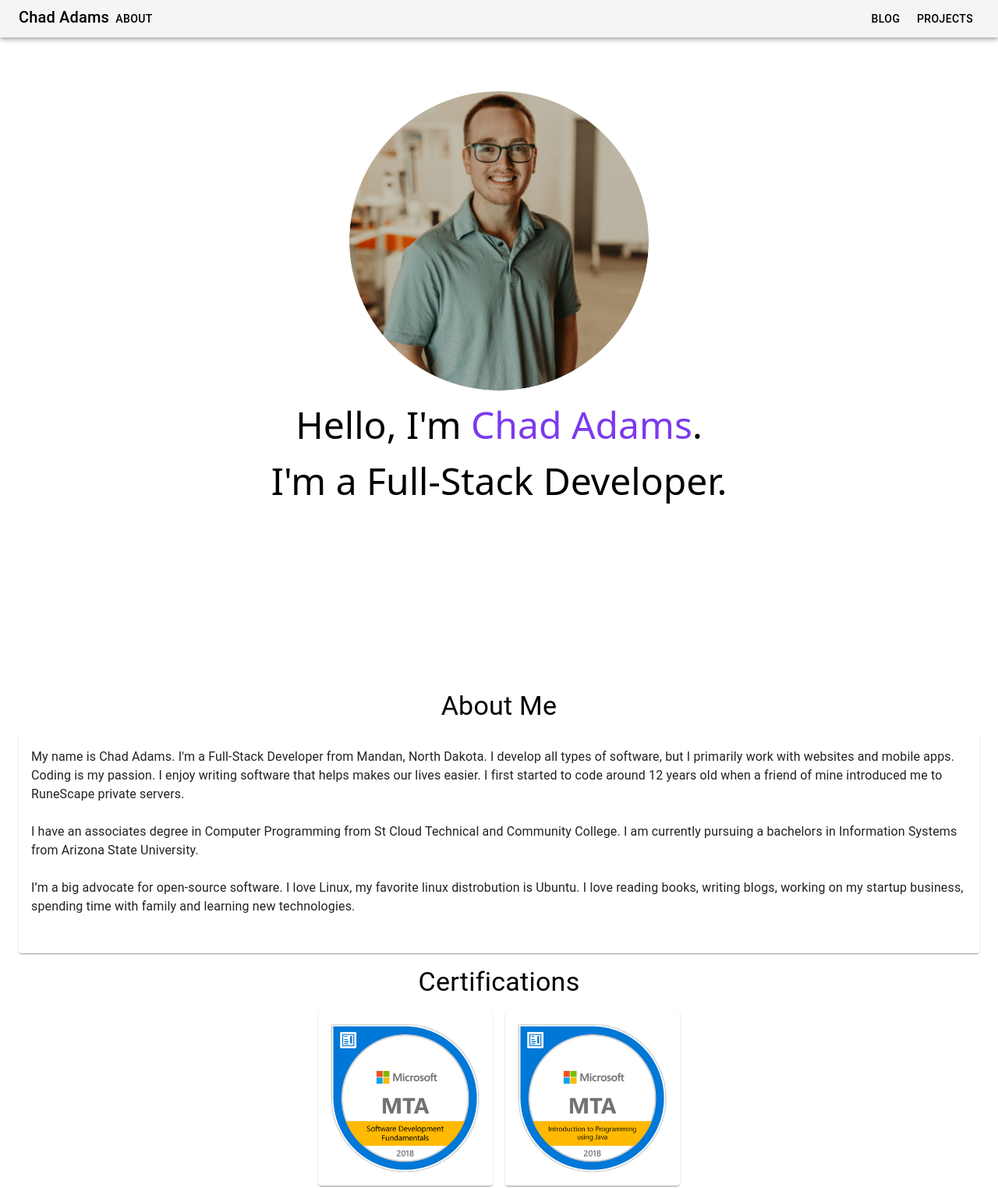
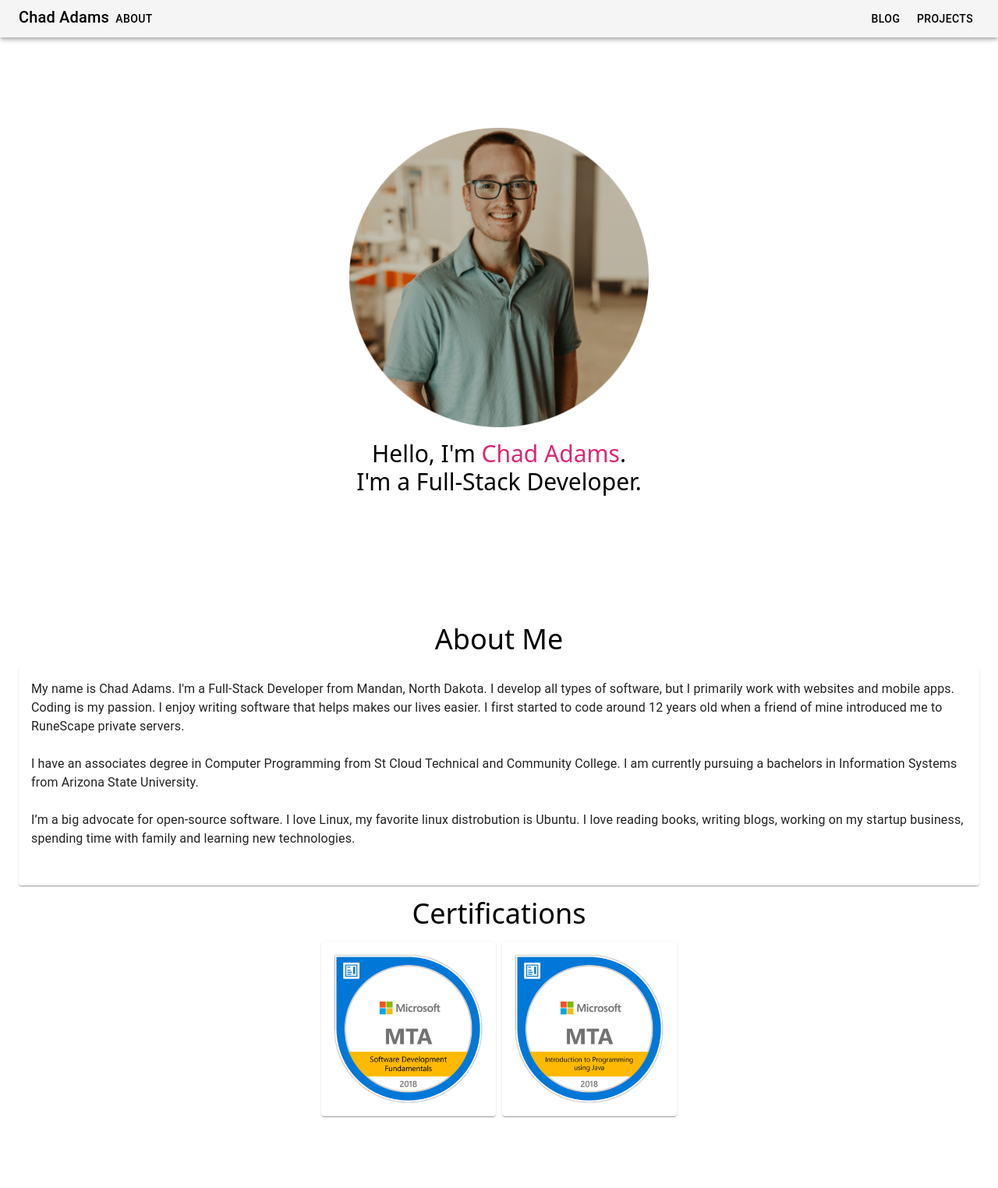
Before and after one commit to chadalen/personal-website, a Gatsby site: page / in a window 1280 px wide. Shown: the whole page at 78% size. Built offline with nearby package versions, Linux system fonts and the light colour scheme; Gatsby itself is replaced by a stand-in of ours.

Commit message:
Use tailwind classes on homepage

```diff
--- a/src/pages/index.js
+++ b/src/pages/index.js
@@ -1,86 +1,41 @@
-import React from "react";
-import Layout from "../components/layout";
-import { makeStyles, useTheme } from "@material-ui/core/styles";
-import Card from "@material-ui/core/Card";
-import { Typography, CardContent, CardActionArea } from "@material-ui/core";
-import { graphql } from "gatsby";
-
-const styles = makeStyles((theme) => ({
-  wrapper: {
-    height: "75vh",
-    display: "flex",
-    justifyContent: "center",
-    alignItems: "center",
-    flexDirection: "column",
-  },
-  text: {
-    [theme.breakpoints.up("md")]: {
-      fontSize: "48px",
-    },
-    [theme.breakpoints.down("sm")]: {
-      fontSize: "28px",
-    },
-    [theme.breakpoints.down("xs")]: {
-      fontSize: "20px",
-    },
-    whiteSpace: "pre",
-  },
-  highlight: {
-    color: "#E31B6D",
-  },
-  avatar: {
-    marginBottom: theme.spacing(1),
-    maxWidth: "384px",
-    borderRadius: "50%",
-  },
-  page: {
-    width: "100%",
-    height: "100%",
-  },
-  root: {
-    width: "100%",
-    height: "100vh",
-  },
-  textAlignCenter: {
-    textAlign: "center",
-  },
-  badge: {
-    maxWidth: "192px",
-    maxHeight: "192px",
-  },
-}));
+import React from 'react';
+import Layout from '../components/layout';
+import Card from '@material-ui/core/Card';
+import { Typography, CardContent, CardActionArea } from '@material-ui/core';
+import { graphql } from 'gatsby';
 
 function Intro(props) {
-  const { classes, data } = props;
+  const { data } = props;
   return (
-    <section id="intro" className={classes.page} style={{ paddingTop: "85px" }}>
-      <div className={classes.wrapper}>
+    <section
+      id="intro"
+      className="w-full h-screen flex justify-center items-center"
+    >
+      <div className="flex justify-center items-center flex-col">
         <img
           src={data.avatar.childImageSharp.resize.src}
           alt="Avatar"
-          className={classes.avatar}
+          className="mb-4"
+          style={{ maxWidth: '384px' }}
         />
-        <div className={classes.text}>
-          Hello, I'm <span className='text-purple-600'>Chad Adams</span>.
+        <div className="whitespace-pre text-3xl">
+          Hello, I'm <span className="text-pink-600">Chad Adams</span>.
         </div>
-        <div className={classes.text}>I'm a Full-Stack Developer.</div>
+        <div className="whitespace-pre text-3xl">
+          I'm a Full-Stack Developer.
+        </div>
       </div>
     </section>
   );
 }
 
 function AboutMe(props) {
-  const { classes, data } = props;
-  const theme = useTheme();
+  const { data } = props;
   return (
-    <section id="about" className={classes.page} style={{ paddingTop: "85px" }}>
-      <div style={{ marginBottom: theme.spacing(2) }}>
-        <Typography variant="h4" className={classes.textAlignCenter}>
-          About Me
-        </Typography>
-      </div>
+    <section id="about" className="w-full h-screen">
+      <h1 className="text-4xl text-center mb-4">About Me</h1>
 
-      <Card>
+      <Card className="mb-4">
         <CardContent>
           <Typography>
             My name is Chad Adams. I'm a Full-Stack Developer from Mandan, North
@@ -108,60 +63,38 @@ function AboutMe(props) {
           <br />
         </CardContent>
       </Card>
-
-      <div style={{ marginTop: theme.spacing(2) }}>
-        <Certifications data={data} classes={classes} />
-      </div>
+      <Certifications data={data} />
     </section>
   );
 }
 
 function Certifications(props) {
-  const { classes, data } = props;
+  const { data } = props;
 
   const onClickCertification = (url) => {
-    window.open(url, "_blank");
+    window.open(url, '_blank');
   };
 
-  const theme = useTheme();
   return (
     <>
-      <Typography
-        variant="h4"
-        className={classes.textAlignCenter}
-        style={{ marginBottom: theme.spacing(2) }}
-      >
-        Certifications
-      </Typography>
+      <h1 className="text-4xl text-center mb-4">Certifications</h1>
 
-      <div
-        style={{
-          display: "flex",
-          alignItems: "center",
-          justifyContent: "center",
-        }}
-      >
+      <div className="flex items-center justify-center">
         <Card
-          style={{ display: "inline-block", marginRight: "16px" }}
+          className="inline-block mr-2"
           onClick={() =>
             onClickCertification(
-              "https://www.microsoft.com/en-us/learning/exam-98-361.aspx"
+              'https://www.microsoft.com/en-us/learning/exam-98-361.aspx'
             )
           }
         >
           <CardActionArea>
             <CardContent>
-              <div
-                style={{
-                  display: "flex",
-                  alignItems: "center",
-                  justifyContent: "center",
-                }}
-              >
+              <div className="flex items-center justify-center">
                 <img
                   src={data.mta1.childImageSharp.resize.src}
                   alt="mta-badge-1"
-                  className={classes.badge}
+                  style={{ maxWidth: '192px', maxHeight: '192px' }}
                 />
               </div>
             </CardContent>
@@ -169,26 +102,20 @@ function Certifications(props) {
         </Card>
 
         <Card
-          style={{ display: "inline-block" }}
+          className="inline-block"
           onClick={() =>
             onClickCertification(
-              "https://www.microsoft.com/en-us/learning/exam-98-388.aspx"
+              'https://www.microsoft.com/en-us/learning/exam-98-388.aspx'
             )
           }
         >
           <CardActionArea>
             <CardContent>
-              <div
-                style={{
-                  display: "flex",
-                  alignItems: "center",
-                  justifyContent: "center",
-                }}
-              >
+              <div className="flex items-center justify-center">
                 <img
                   src={data.mta2.childImageSharp.resize.src}
                   alt="mta-badge-2"
-                  className={classes.badge}
+                  style={{ maxWidth: '192px', maxHeight: '192px' }}
                 />
               </div>
             </CardContent>
@@ -200,13 +127,10 @@ function Certifications(props) {
 }
 
 export default ({ data }) => {
-  const classes = styles();
   return (
     <Layout>
-      <div className={classes.root}>
-        <Intro data={data} classes={classes} />
-        <AboutMe data={data} classes={classes} />
-      </div>
+      <Intro data={data} />
+      <AboutMe data={data} />
     </Layout>
   );
 };
```
